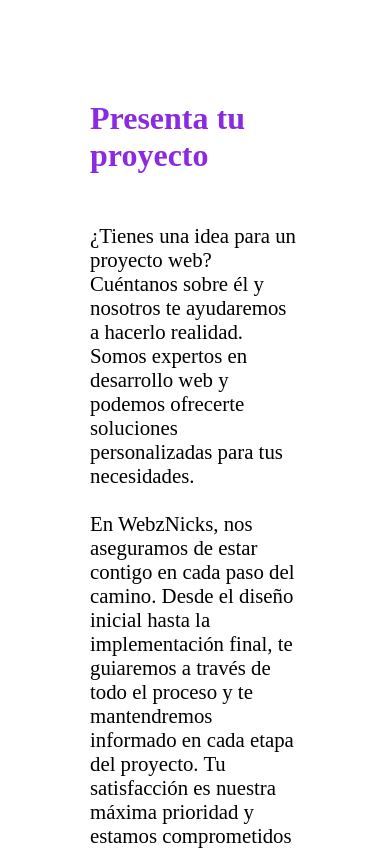
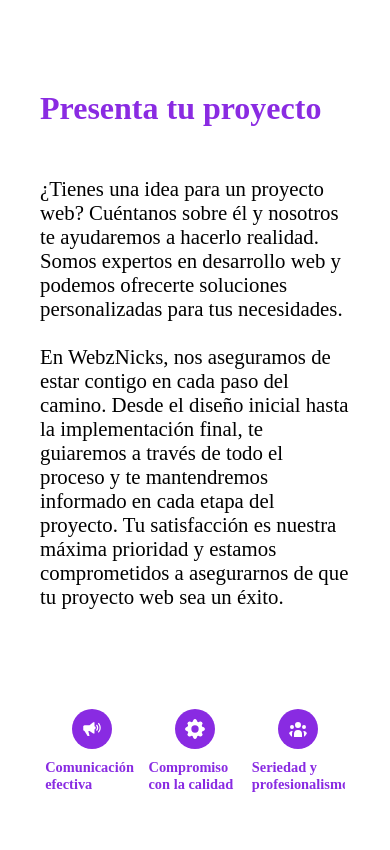
Before and after one commit to NicolasBronzini/Front-WebzNicksx, a React (Vite) app: page /presenta-tu-proyecto in a window 390 px wide. Shown: the top 850 px of the page. Built offline with nearby package versions, Linux system fonts and the light colour scheme; a web font is replaced by a local one.

Commit message:
correcciones

```diff
--- a/src/components/PresPeticion/PresPeticion.css
+++ b/src/components/PresPeticion/PresPeticion.css
@@ -88,6 +88,10 @@ img {
     justify-content: center;
     margin-bottom: 10px;
 }
+.ContainerCartMini span svg{
+    margin: auto;
+}
+
 
 .IconCartMini {
     margin-right: 50px;
@@ -126,3 +130,18 @@ img {
 }
 
 }
+.left-section {
+    width: 100%;
+    /* padding: 10px 50px; */
+}
+@media (max-width: 700px) {
+   .left-section {
+     padding: 0px;
+}
+.ContainerCartMini h5{
+    font-size: 0.9rem;
+}
+.ContainerCartMini p {
+   display: none;
+}
+}
```
